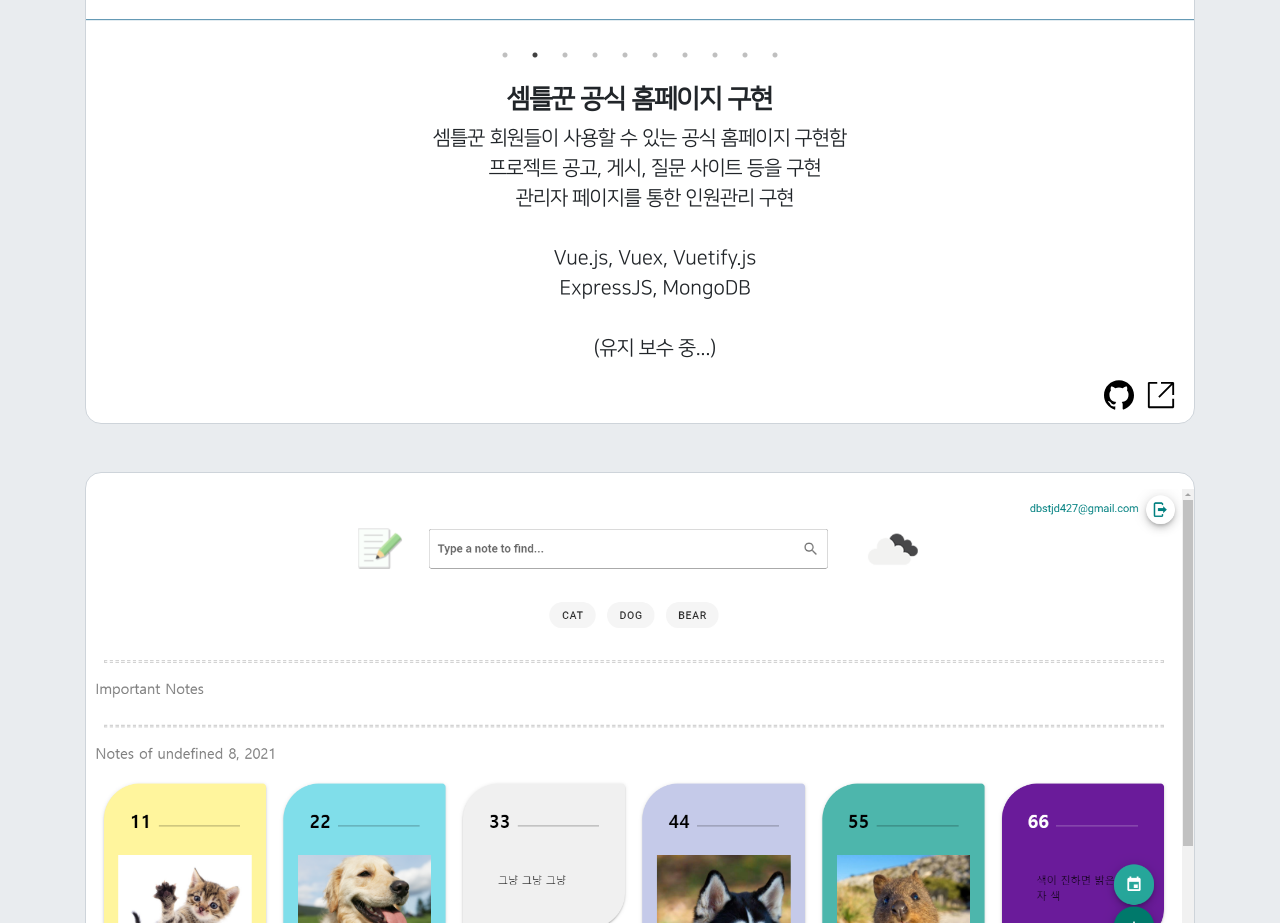
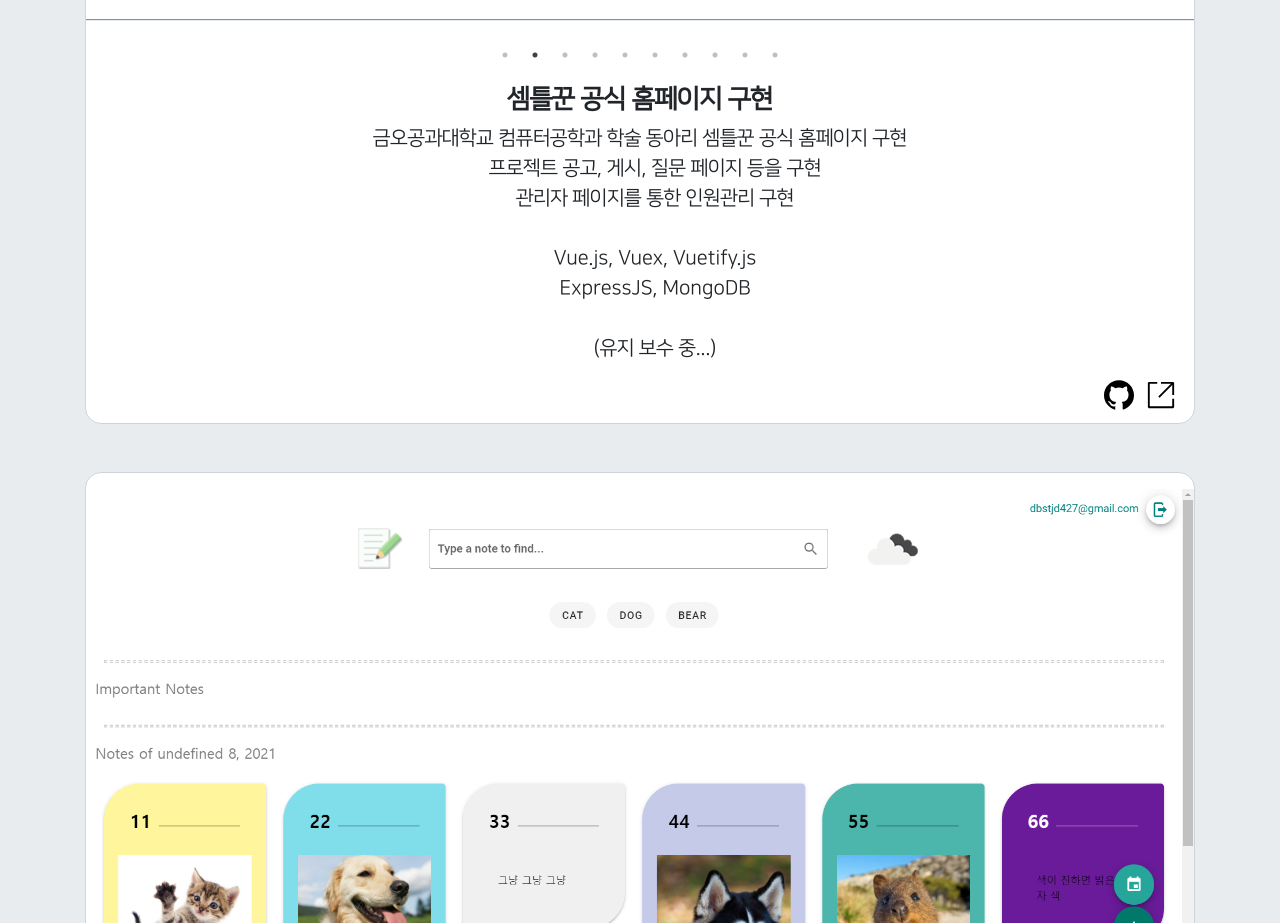
Before and after one commit to gunwoongPark/portfolio, a React (Create React App) app: page / in a window 1280 px wide. Shown: the part 3360-4283 px from the top of the page. Built offline with nearby package versions, Linux system fonts and the light colour scheme.

Commit message:
no message

```diff
--- a/src/components/Body/Project/ProjectContainer.js
+++ b/src/components/Body/Project/ProjectContainer.js
@@ -31,8 +31,8 @@ function ProjectContainer() {
     {
       id: 1,
       name: "셈틀꾼 공식 홈페이지 구현",
-      info: `셈틀꾼 회원들이 사용할 수 있는 공식 홈페이지 구현함
-      프로젝트 공고, 게시, 질문 사이트 등을 구현
+      info: `금오공과대학교 컴퓨터공학과 학술 동아리 셈틀꾼 공식 홈페이지 구현
+      프로젝트 공고, 게시, 질문 페이지 등을 구현
       관리자 페이지를 통한 인원관리 구현
 
       Vue.js, Vuex, Vuetify.js
```
